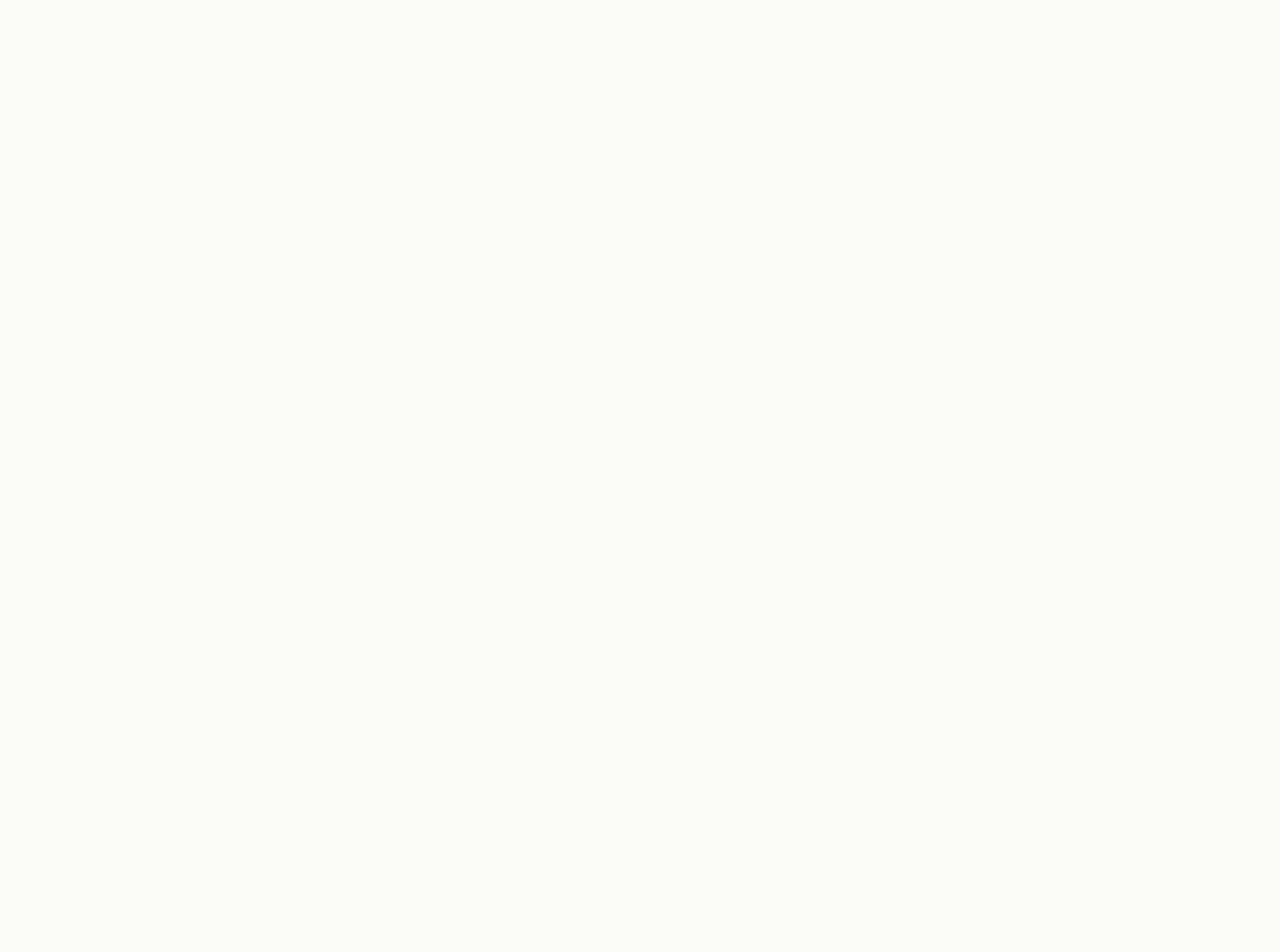
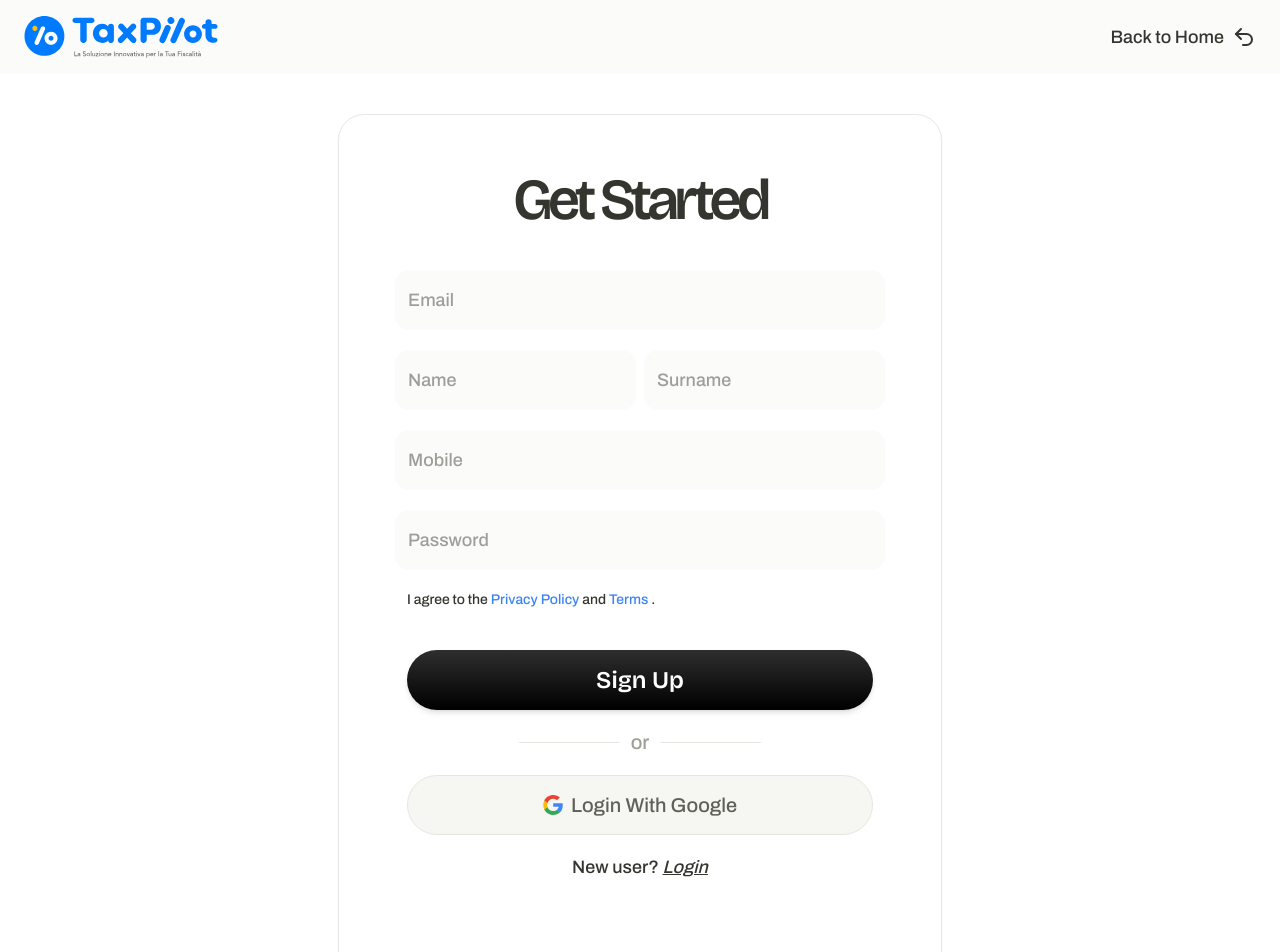
Before and after one commit to arqentech/tax-pilot-1, a React (Vite) app: page /signup in a window 1280 px wide. Before the commit this address had no page. Shown: the top 952 px of the page. Before the commit the page ends 800 px from the top, so only its background shows below. Built offline with nearby package versions, Linux system fonts and the light colour scheme; the HTML template or start-up script is replaced by a standard one.

Commit message:
Signup page initial commit

```diff
--- a/src/App.tsx
+++ b/src/App.tsx
@@ -9,6 +9,7 @@ import AuthLayout from "./pages/auth/Auth";
 import LoginPage from "./pages/auth/Login";
 import FAQ from "./pages/faq/FAQPage";
 import ContactUs from "./pages/contact/ContactPage";
+import SignUpPage from "./pages/auth/SingnUp";
 
 function App() {
   return (
@@ -26,6 +27,7 @@ function App() {
         </Route>
         <Route element={<AuthLayout />}>
           <Route path="/login" element={<LoginPage />} />
+          <Route path="/signup" element={<SignUpPage />} />
         </Route>
       </Routes>
     </Router>
--- a/src/pages/auth/Login.tsx
+++ b/src/pages/auth/Login.tsx
@@ -23,7 +23,7 @@ export default function LoginPage() {
   };
 
   return (
-    <div className=" flex items-center justify-center bg-[#FFFFFF] py-10">
+    <div className="w-full flex items-center justify-center bg-[#FFFFFF] py-10">
       <Card className="w-full md:w-auto md:h-[732px] rounded-[26px] border border-[#E7E7E7] p-8 flex-col items-center justify-center">
         <CardHeader className="text-center mb-4">
           <CardTitle className="sub-heading">
@@ -80,7 +80,7 @@ export default function LoginPage() {
           <CardFooter className="flex flex-col space-y-5 mt-4">
             <Button
               type="submit"
-              className="w-[460px] h-[60px] md:w-[466px] font-bricolage font-extrabold  rounded-full text-[#FFFFFF] text-[24px] bg-gradient-to-b from-[#2E2E2E] to-black shadow-md hover:opacity-90"
+              className="w-[400px] h-[60px] md:w-[466px] font-bricolage font-extrabold  rounded-full text-[#FFFFFF] text-[24px] bg-gradient-to-b from-[#2E2E2E] to-black shadow-md hover:opacity-90"
             >
               Continue
             </Button>
@@ -106,7 +106,7 @@ export default function LoginPage() {
 
             <p className="text-center text-[18px] leading-[25px] ">
               New user?{" "}
-              <a href="#" className=" text-[18px] leading-[25px] italic hover:underline font-medium">
+              <a href="/signup" className=" text-[18px] leading-[25px] italic hover:text-blue-500 underline font-medium">
                 Create account
               </a>
             </p>
--- /dev/null
+++ b/src/pages/auth/SingnUp.tsx
@@ -0,0 +1,145 @@
+import {
+  Card,
+  CardHeader,
+  CardTitle,
+  CardContent,
+  CardFooter,
+} from "@/components/ui/card";
+import { Input } from "@/components/ui/input";
+import { Label } from "@/components/ui/label";
+import { Button } from "@/components/ui/button";
+import { Checkbox } from "@/components/ui/checkbox";
+import { useState } from "react";
+import { Link } from "react-router-dom";
+
+export default function SignUpPage() {
+  const [email, setEmail] = useState("");
+  const [name, setName] = useState("");
+  const [password, setPassword] = useState("");
+  const [mobile, setMobile] = useState("");
+  const [surname, setSurname] = useState("");
+
+  const handleLogin = (e: React.FormEvent) => {
+    e.preventDefault();
+    console.log({ email, name, surname });
+  };
+
+  return (
+    <div className=" flex items-center justify-center bg-[#FFFFFF] py-10">
+      <Card className="w-full md:w-auto md:h-[892px] rounded-[26px] border border-[#E7E7E7] p-8 flex-col items-center justify-center">
+        <CardHeader className="text-center mb-4">
+          <CardTitle className="sub-heading">Get Started</CardTitle>
+        </CardHeader>
+
+        <form onSubmit={handleLogin} className="">
+          <CardContent className="space-y-5 flex flex-col items-center">
+            <Input
+              id="email"
+              type="email"
+              placeholder="Email"
+              value={email}
+              onChange={(e) => setEmail(e.target.value)}
+              required
+              className="bg-[#FBFBFA] rounded-[14px] !text-[18px] h-[60px] border border-[#FBFBFA] placeholder:!text-[#9D9E98]"
+            />
+
+            <div className="flex gap-2">
+              <Input
+                id="Name"
+                type="name"
+                placeholder="Name"
+                value={name}
+                onChange={(e) => setName(e.target.value)}
+                required
+                className="bg-[#FBFBFA] rounded-[14px] !text-[18px] h-[60px] border border-[#FBFBFA] placeholder:!text-[#9D9E98]"
+              />{" "}
+              <Input
+                id="surname"
+                type="surname"
+                placeholder="Surname"
+                value={surname}
+                onChange={(e) => setSurname(e.target.value)}
+                required
+                className="bg-[#FBFBFA] rounded-[14px] !text-[18px] h-[60px] border border-[#FBFBFA] placeholder:!text-[#9D9E98]"
+              />
+            </div>
+            <Input
+              id="mobile"
+              type="mobile"
+              placeholder="Mobile"
+              value={password}
+              onChange={(e) => setMobile(e.target.value)}
+              required
+              className="bg-[#FBFBFA] rounded-[14px] !text-[18px] h-[60px] border border-[#FBFBFA] placeholder:!text-[#9D9E98]"
+            />
+            <Input
+              id="password"
+              type="password"
+              placeholder="Password"
+              value={password}
+              onChange={(e) => setPassword(e.target.value)}
+              required
+              className="bg-[#FBFBFA] rounded-[14px] !text-[18px] h-[60px] border border-[#FBFBFA] placeholder:!text-[#9D9E98]"
+            />
+            <div className="w-full md:w-[466px] flex justify-between items-center text-sm mt-2">
+              <span>
+                I agree to the
+                <a
+                  href="/privacy-policy"
+                  className="text-blue-500 hover:underline"
+                >
+                  {" "}
+                  Privacy Policy{" "}
+                </a>
+                and
+                <a href="/terms" className="text-blue-500 hover:underline">
+                  {" "}
+                  Terms{" "}
+                </a>
+                .
+              </span>
+            </div>
+          </CardContent>
+
+          <CardFooter className="flex flex-col space-y-5 mt-4">
+            <Button
+              type="submit"
+              className="w-full h-[60px] md:w-[466px] font-bricolage font-extrabold  rounded-full text-[#FFFFFF] text-[24px] bg-gradient-to-b from-[#2E2E2E] to-black shadow-md hover:opacity-90"
+            >
+              Sign Up
+            </Button>
+
+            <div className="flex items-center gap-3 text-[#9D9E98]">
+              <hr className="flex-1 border-t border-[#E6E6E1] w-[100px]" />
+              <span className="text-[20px] leading-[25px]">or</span>
+              <hr className="flex-1 border-t border-[#E6E6E1] w-[100px] " />
+            </div>
+
+            <Button
+              type="button"
+              variant="outline"
+              className="w-[400px] md:w-[466px] h-[60px] rounded-full bg-[#F6F6F3] border-[#E6E6E1] text-[20px] text-[#5F6057] flex items-center justify-center gap-2"
+            >
+              <img
+                src="/svg/google-icon-logo.svg"
+                alt="Google"
+                className="w-5 h-5"
+              />
+              Login With Google
+            </Button>
+
+            <p className="text-center text-[18px] leading-[25px] ">
+              New user?{" "}
+              <a
+                href="/login"
+                className=" text-[18px] leading-[25px] italic hover:text-blue-500 font-medium underline "
+              >
+                Login
+              </a>
+            </p>
+          </CardFooter>
+        </form>
+      </Card>
+    </div>
+  );
+}
```
